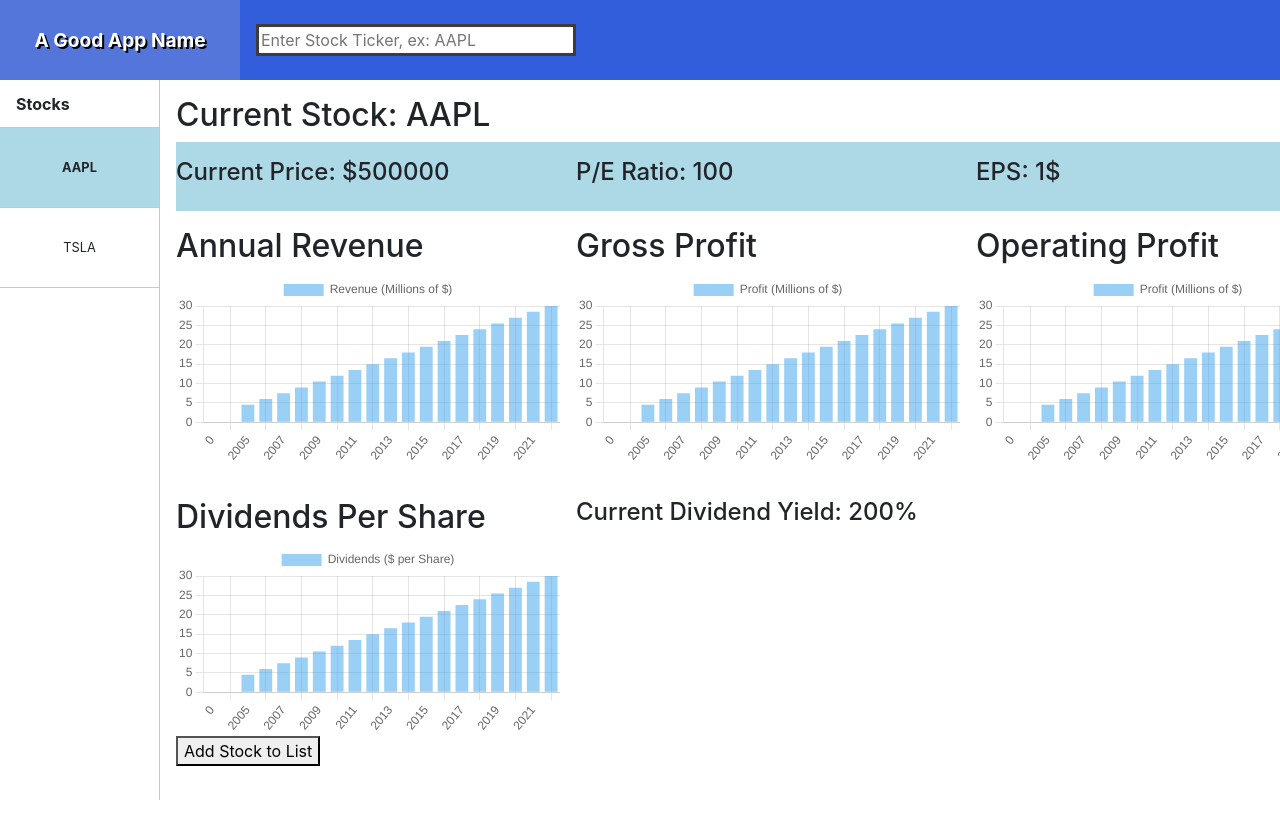
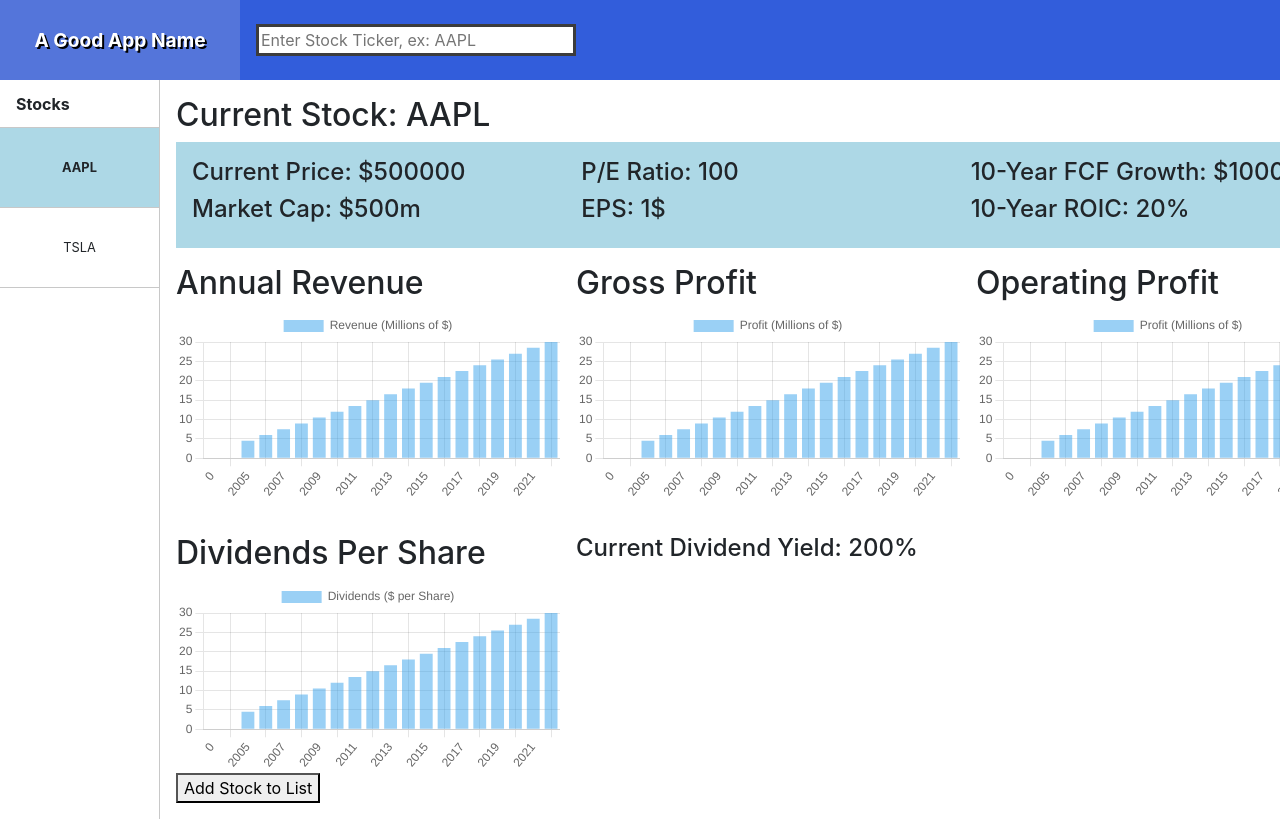
Before and after one commit to andiz-hang/Swordfish, a React (Create React App) app: page / in a window 1280 px wide. Both pictures are taken after a click on the item "AAPL". Shown: the top 819 px of the page. Built offline with nearby package versions, Linux system fonts and the light colour scheme; the HTML template or start-up script is replaced by a standard one.

Commit message:
added more stats to the statsBar

```diff
--- a/src/components/ApiHandler.jsx
+++ b/src/components/ApiHandler.jsx
@@ -65,6 +65,16 @@
     }
     return profits;
   },
+
+  getGrossProfitTEST: async (ticker) => {
+    console.log(`GrossProfits (TEST) for ${ticker}`);
+
+    const profits = [];
+    for (var i = 1; i < 21; i++) {
+      profits.push(i);
+    }
+    return profits;
+  },
 };
 
 export default api;
--- a/src/components/InfoPage.css
+++ b/src/components/InfoPage.css
@@ -12,8 +12,7 @@
 
   background-color: lightblue;
 
-  padding-top: 1rem;
-  padding-bottom: 1rem;
+  padding: 1rem;
 }
 
 .StatsBar>h1 {
--- a/src/components/info-page-components/StockInfo.jsx
+++ b/src/components/info-page-components/StockInfo.jsx
@@ -53,7 +53,10 @@
           <div className="StatsBar">
             <h1>Current Price: $500000</h1>
             <h1>P/E Ratio: 100</h1>
+            <h1>10-Year FCF Growth: $1000</h1>
+            <h1>Market Cap: $500m</h1>
             <h1>EPS: 1$</h1>
+            <h1>10-Year ROIC: 20%</h1>
           </div>
 
           <div className="GraphDisplayPanel">
```
